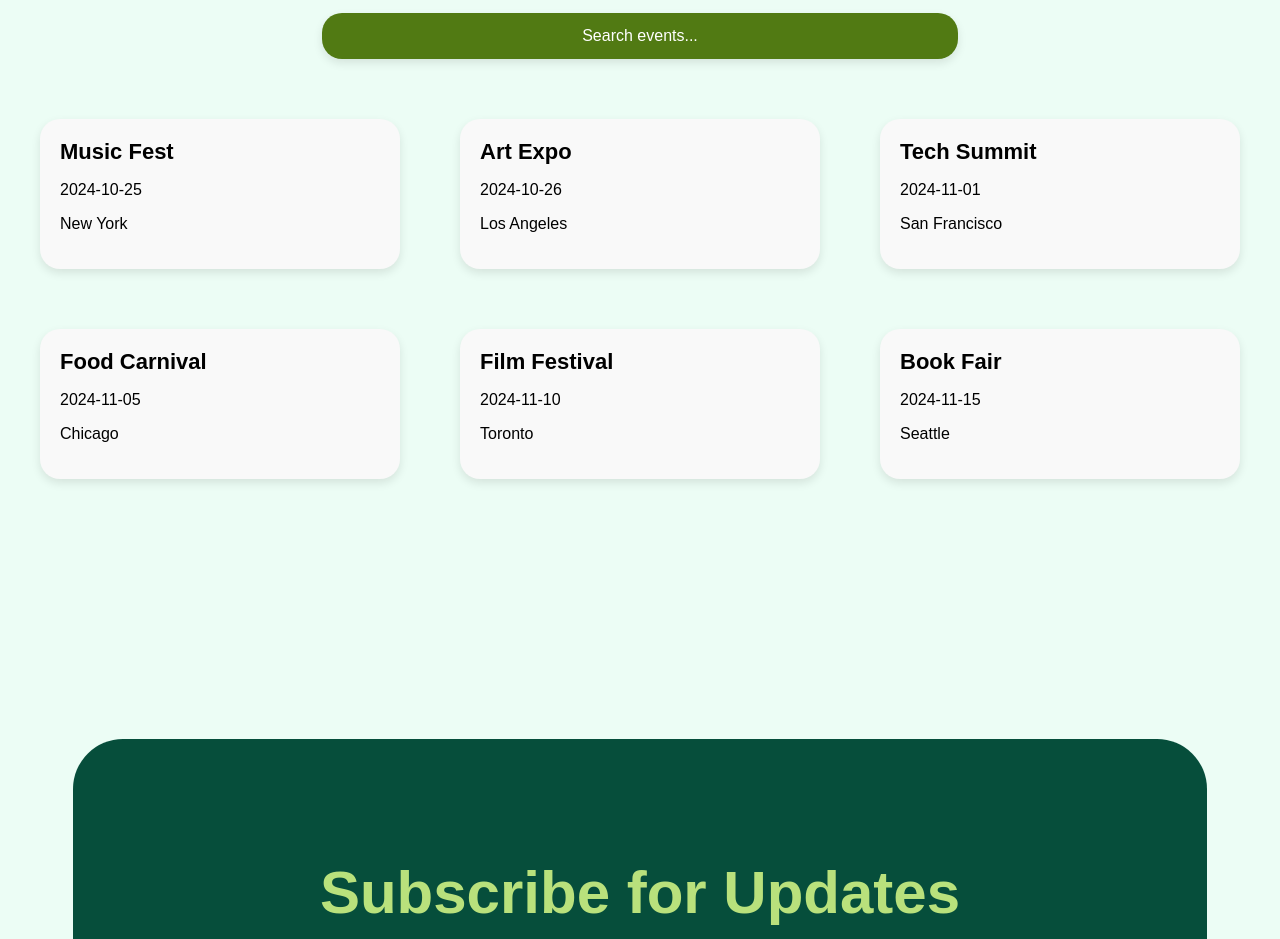
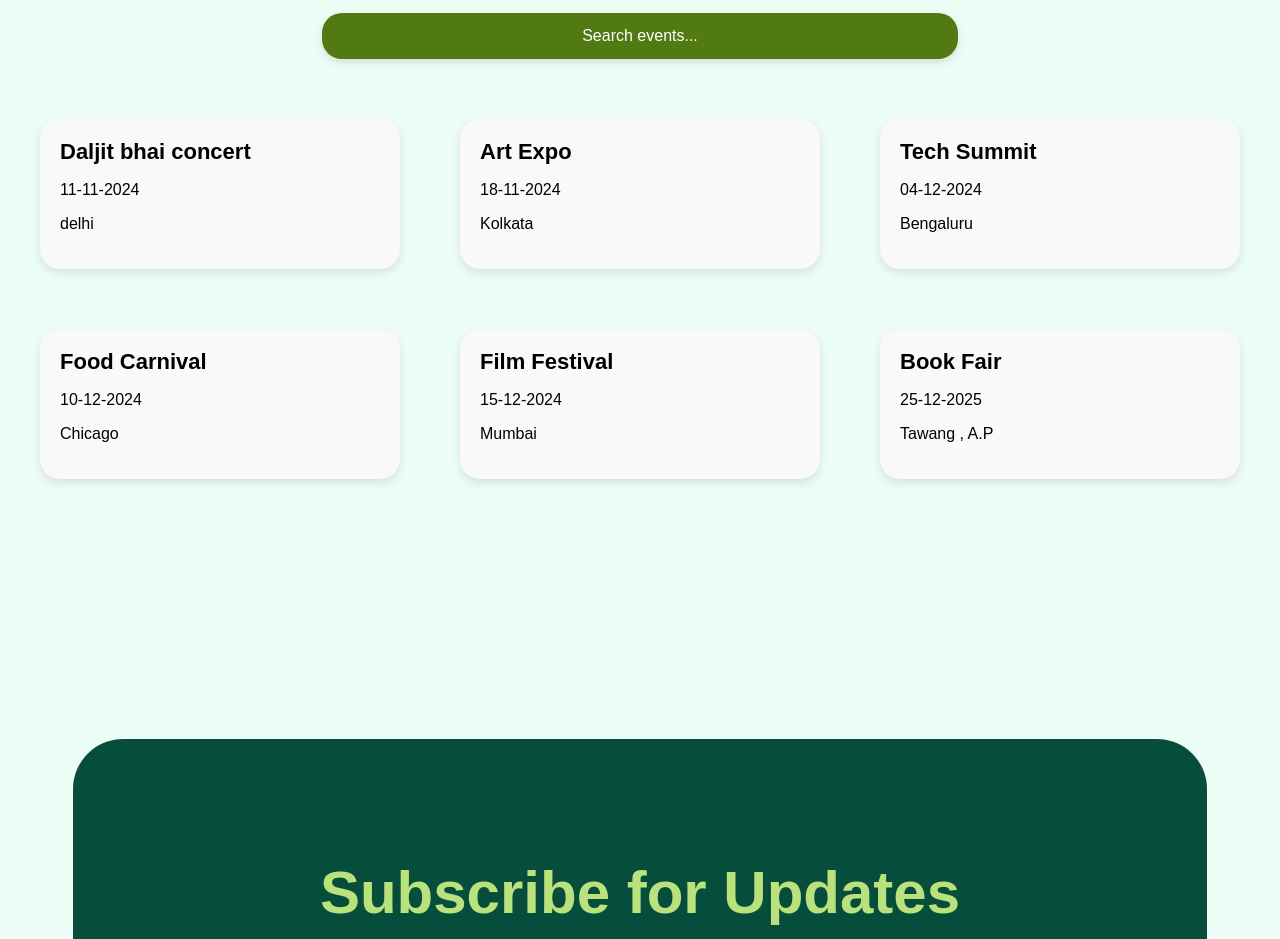
Before and after one commit to NishantJain02/Nishant-Jain-EventSpotLite., a React (Create React App) app: page / in a window 1280 px wide. Shown: the part 880-1819 px from the top of the page. Built offline with nearby package versions, Linux system fonts and the light colour scheme.

Commit message:
Update mockEvents.js

```diff
--- a/src/data/mockEvents.js
+++ b/src/data/mockEvents.js
@@ -1,10 +1,10 @@
 const mockEvents = [
-  { id: 1, name: 'Music Fest', date: '2024-10-25', location: 'New York', description: 'An amazing music festival.' },
-  { id: 2, name: 'Art Expo', date: '2024-10-26', location: 'Los Angeles', description: 'Explore stunning art pieces.' },
-  { id: 3, name: 'Tech Summit', date: '2024-11-01', location: 'San Francisco', description: 'A technology conference.' },
-  { id: 4, name: 'Food Carnival', date: '2024-11-05', location: 'Chicago', description: 'A festival of gourmet food.' },
-  { id: 5, name: 'Film Festival', date: '2024-11-10', location: 'Toronto', description: 'Watch indie films from around the world.' },
-  { id: 6, name: 'Book Fair', date: '2024-11-15', location: 'Seattle', description: 'Discover new books and authors.' },
+  { id: 1, name: 'Daljit bhai concert', date: '11-11-2024', location: 'delhi', description: 'An amazing music festival.' },
+  { id: 2, name: 'Art Expo', date: '18-11-2024', location: 'Kolkata', description: 'Explore stunning art pieces.' },
+  { id: 3, name: 'Tech Summit', date: '04-12-2024', location: 'Bengaluru', description: 'A technology conference.' },
+  { id: 4, name: 'Food Carnival', date: '10-12-2024', location: 'Chicago', description: 'A festival of gourmet food.' },
+  { id: 5, name: 'Film Festival', date: '15-12-2024', location: 'Mumbai', description: 'Watch indian films.' },
+  { id: 6, name: 'Book Fair', date: '25-12-2025', location: 'Tawang , A.P', description: 'Discover new books and authors.' },
 ];
 
 export default mockEvents;
```
